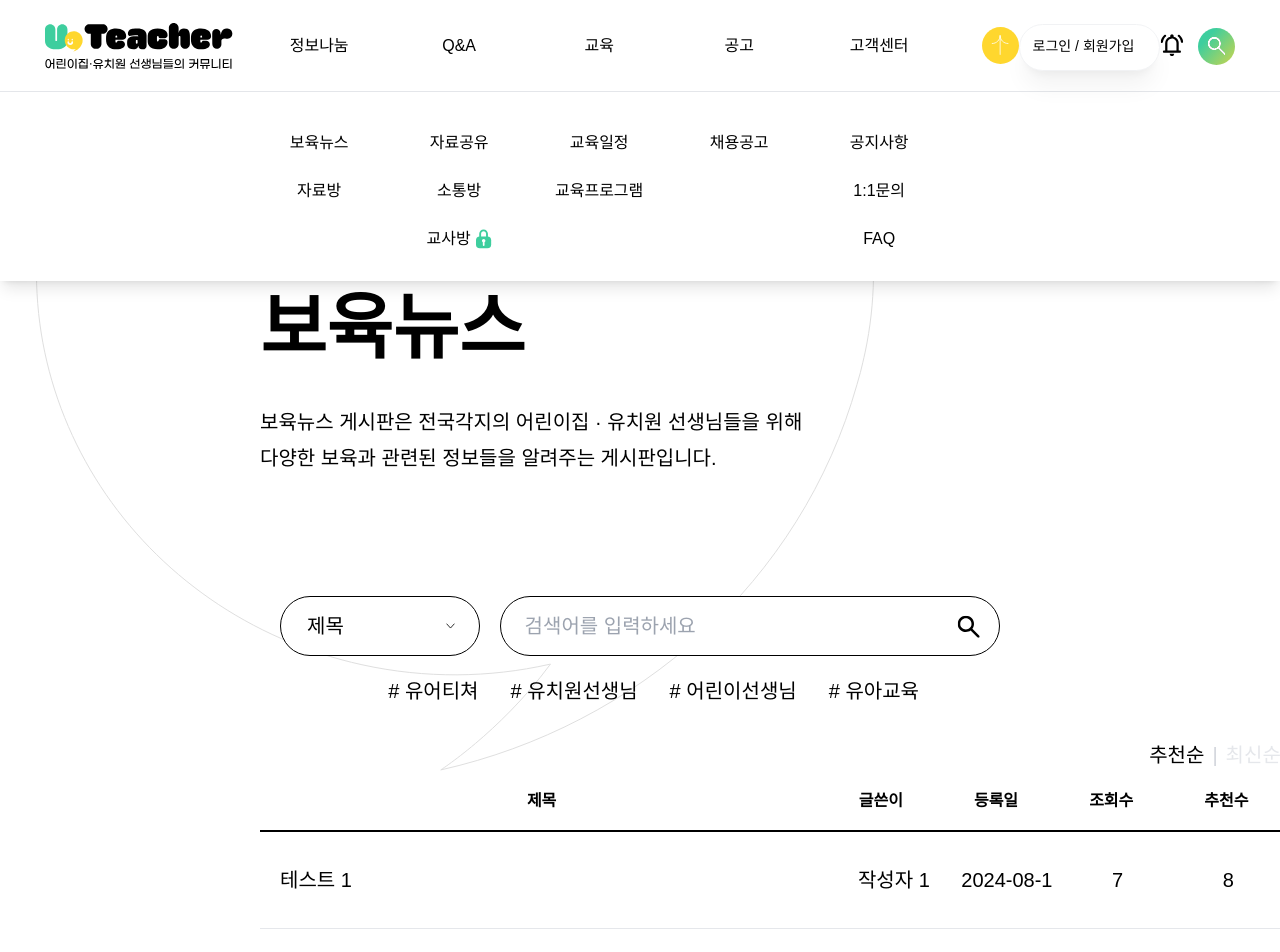
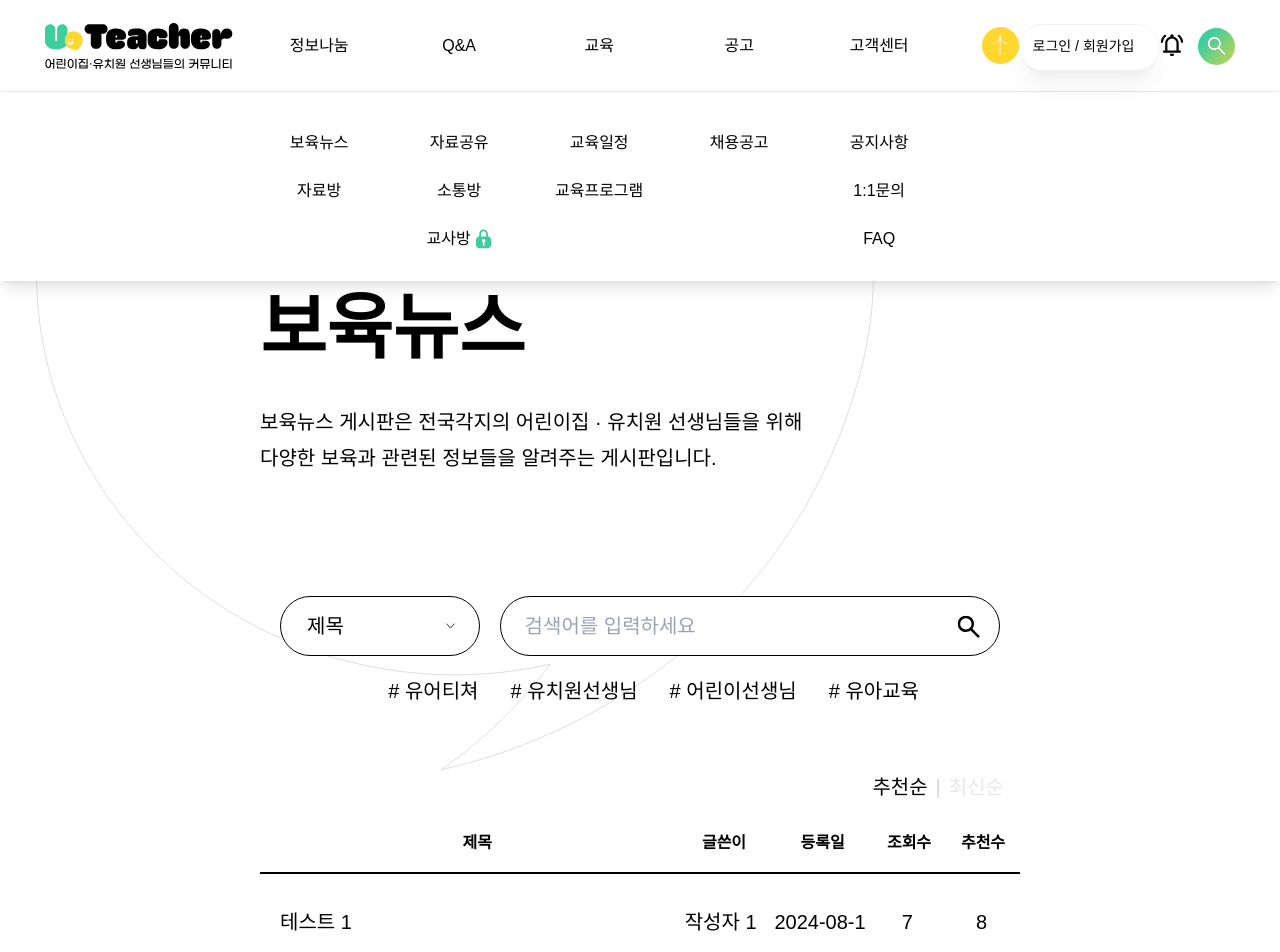
Before and after one commit to yourteacher-org/yourteacher-fe, a React (Vite) app: page /share/news in a window 1280 px wide. Shown: the top 952 px of the page. Built offline with nearby package versions, Linux system fonts and the light colour scheme.

Commit message:
[fix]게시판 목록/검색어 필터 배치 및 검색 제어 기능 수정, 검색시 쿼리스트링 변경 및 타이틀 텍스트 오버플로우 처리 기능 추가

```diff
--- a/src/components/BoardList.tsx
+++ b/src/components/BoardList.tsx
@@ -20,26 +20,26 @@ interface BoardListProps {
 
 const BoardList: React.FC<BoardListProps> = ({ data }) => {
   return (
-    <table className="border-b-2 border-black xl:w-full lg:w-[59rem] sm:w-[22.25rem]">
+    <table className="w-full border-b-2 border-black xl:w-full lg:w-[59rem] sm:w-[22.25rem]">
       <thead>
         <tr className="flex border-b-2 border-black py-4 xl:text-[1rem] lg:text-[0.875rem]">
-          <th className="xl:w-[43.75rem] flex-[50%] xl:px-[14rem] lg:px-[14rem] hidden lg:block">
+          <th className="flex-[4] xl:px-[0rem] lg:px-[0rem] xl:pl-5 hidden lg:block">
             제목
           </th>
-          <th className="flex-1 hidden lg:block lg:px-[2rem]">글쓴이</th>
-          <th className="flex-1 hidden lg:block lg:px-[2rem]">등록일</th>
-          <th className="flex-1 hidden lg:block lg:px-[2rem]">조회수</th>
-          <th className="flex-1 hidden lg:block lg:px-[2rem]">추천수</th>
+          <th className="flex-1 hidden lg:block lg:px-[0rem]">글쓴이</th>
+          <th className="flex-1 hidden lg:block lg:px-[0rem]">등록일</th>
+          <th className="flex-[0.75] hidden lg:block lg:px-[0rem]">조회수</th>
+          <th className="flex-[0.75] hidden lg:block lg:px-[0rem]">추천수</th>
         </tr>
       </thead>
       <tbody>
         {data.map((item) => (
           <tr
             key={item.id}
-            className="w-full flex xl:py-[2rem] lg:py-[1.5rem] xl:text-[1.25rem] lg:text-[1rem] border-b border-gray-200 text-center group/item relative"
+            className="flex xl:py-[2rem] lg:py-[1.5rem] xl:text-[1.25rem] lg:text-[1rem] border-b border-gray-200 text-center group/item relative"
           >
             <td className="block lg:hidden px-4 py-[1rem]">
-              <div className="font-bold text-left text-[0.75rem] mb-[0.85rem]">
+              <div className="font-bold text-left text-[0.75rem] mb-[0.85rem] truncate max-w-[18rem] text-elllipsis overflow-hidden whitespace-nowrap">
                 {item.title}
               </div>
 
@@ -79,19 +79,19 @@ const BoardList: React.FC<BoardListProps> = ({ data }) => {
               </div>
             </td>
 
-            <td className="flex-[47%] px-5 text-left hidden lg:block">
+            <td className="flex-[4] pl-5 truncate text-left hidden lg:block">
               {item.title}
             </td>
-            <td className="flex-1 xl:px-[0.8rem] lg:px-[0.1rem] hidden lg:block xl:group-hover/item:-translate-x-4 transition-transform">
+            <td className="xl:flex-1 lg:flex-1 hidden lg:block xl:group-hover/item:-translate-x-4 transition-transform">
               {item.author}
             </td>
-            <td className="xl:flex-2 xl:px-[0.5rem] lg:px-[0.9rem] hidden lg:block xl:group-hover/item:-translate-x-4 transition-transform">
+            <td className="xl:flex-1 lg:flex-1 hidden lg:block xl:group-hover/item:-translate-x-4 transition-transform">
               {item.created_at}
             </td>
-            <td className="flex-1 xl:px-[0.65rem] lg:px-[0.8rem] hidden lg:block xl:group-hover/item:-translate-x-4 transition-transform">
+            <td className="flex-[0.75] lg:flex-[0.75] hidden lg:block xl:group-hover/item:-translate-x-4 transition-transform">
               {item.view_count}
             </td>
-            <td className="flex-1 xl:px-[0.45rem] lg:px-[0.5rem] hidden lg:block xl:group-hover/item:-translate-x-4 transition-transform relative">
+            <td className="flex-[0.75] xl:px-[0rem] lg:flex-[0.75] hidden lg:block xl:group-hover/item:-translate-x-4 transition-transform relative">
               {item.like_count}
             </td>
             <td>
--- a/src/components/SearchFeature.tsx
+++ b/src/components/SearchFeature.tsx
@@ -9,7 +9,7 @@ const HASHTAGS = ['유어티쳐', '유치원선생님', '어린이선생님', '
 const SearchFeature: React.FC = () => {
   const [isOpen, setIsOpen] = useState(false);
   const [selectedOption, setSelectOption] = useState('제목');
-  const [searchTerm, setSearchTerm] = useState('');
+  const searchTermRef = useRef<HTMLInputElement>(null);
   const dropdownRef = useRef<HTMLDivElement>(null);
   const navigate = useNavigate();
   const currentOptionIcon = isOpen ? Options : Option;
@@ -21,7 +21,9 @@ const SearchFeature: React.FC = () => {
   };
 
   const handleHashtagClick = (hashtag: string) => {
-    setSearchTerm((prev) => `${prev} ${hashtag}`);
+    if (searchTermRef.current) {
+      searchTermRef.current.value += ` ${hashtag}`;
+    }
   };
 
   useEffect(() => {
@@ -41,24 +43,24 @@ const SearchFeature: React.FC = () => {
   }, []);
 
   const handleSearch = () => {
-    const filter = selectedOption === '제목' ? 'title' : 'title_content';
+    if (searchTermRef.current) {
+      const searchTerm = searchTermRef.current.value.trim();
 
-    const query = new URLSearchParams({
-      filter,
-      search: searchTerm.trim(),
-    }).toString();
+      const filter = selectedOption === '제목' ? 'title' : 'title_content';
 
-    navigate(`?${query}`);
+      const query = new URLSearchParams({
+        filter,
+        search: searchTerm,
+      }).toString();
+
+      navigate(`?${query}`);
+    }
   };
 
   const handleKeyPress = (event: React.KeyboardEvent<HTMLInputElement>) => {
     if (event.key === 'Enter') {
       handleSearch();
     }
-  };
-
-  const handleInputChange = (e: React.ChangeEvent<HTMLInputElement>) => {
-    setSearchTerm(e.target.value);
   };
 
   return (
@@ -105,10 +107,9 @@ const SearchFeature: React.FC = () => {
       <div className="relative xl:ml-[1.2rem] lg:ml-[1rem] sm:ml-[0.8rem]">
         <input
           type="text"
+          ref={searchTermRef}
           className="xl:w-[31.25rem] lg:w-[28.5rem] sm:w-[14.5rem] xl:h-[3.75rem] lg:h-[2.9375rem] sm:h-[2rem] border border-black rounded-[2rem] xl:text-[1.25rem] lg:text-[1rem] sm:text-[0.75rem] xl:px-[1.5rem] lg:px-[1.5rem] sm:px-[0.8rem] focus:outline-green"
           placeholder="검색어를 입력하세요"
-          value={searchTerm}
-          onChange={handleInputChange}
           onKeyDown={handleKeyPress}
         />
 
@@ -135,4 +136,5 @@ const SearchFeature: React.FC = () => {
     </div>
   );
 };
+
 export default SearchFeature;
--- a/src/components/SortableList.tsx
+++ b/src/components/SortableList.tsx
@@ -25,7 +25,6 @@ const BOARD_MOCA_DATA: BoardItem[] = Array.from({ length: 10 }, (_, i) => ({
 const SortableList: React.FC = () => {
   const [searchParams, setSearchPramas] = useSearchParams();
   const [sortedData, setSortedData] = useState<BoardItem[]>([]);
-
   const sortBy = searchParams.get('sort') || 'like';
 
   useEffect(() => {
@@ -41,14 +40,16 @@ const SortableList: React.FC = () => {
     setSortedData(getSortedData());
   }, [sortBy]);
 
-  const handleSortChange = (sortOPtion: 'like' | 'recent') => {
-    setSearchPramas({ sort: sortOPtion });
+  const handleSortChange = (sortOption: 'like' | 'recent') => {
+    setSearchPramas((prev) => ({
+      ...Object.fromEntries(prev.entries()),
+      sort: sortOption,
+    }));
   };
 
   return (
-    <div>
-      <div className="relative xl:w-[64rem] lg:w-[59rem] sm:w-[22.5rem] mx-auto">
-        <div className="absolute xl:right-[-0.3rem] lg:right-1 sm:right-1 xl:top-[-2rem] lg:top-[-2rem] sm:top-2 xl:text-[1.25rem] lg:text-[0.875rem] sm:text-[0.625rem]">
+    <div className="xl:w-full lg:w-[59rem] sm:w-[22.5rem]">
+      <div className="text-right xl:text-[1.25rem] lg:text-[0.875rem] sm:text-[0.625rem] sm:mr-[0.5rem] xl:mb-3 lg:mb-0 sm:mb-[-1.2rem]">
         <button
           className={`xl:px-2 lg:px-3 sm:px-3 ${sortBy === 'like' ? 'text-black' : 'text-gray-200'}`}
           onClick={() => handleSortChange('like')}
@@ -66,8 +67,6 @@ const SortableList: React.FC = () => {
 
       <BoardList data={sortedData} />
     </div>
-    </div>
-    // </div>
   );
 };
 export default SortableList;
```
Lines whose indentation alone changed are shown as unchanged.
